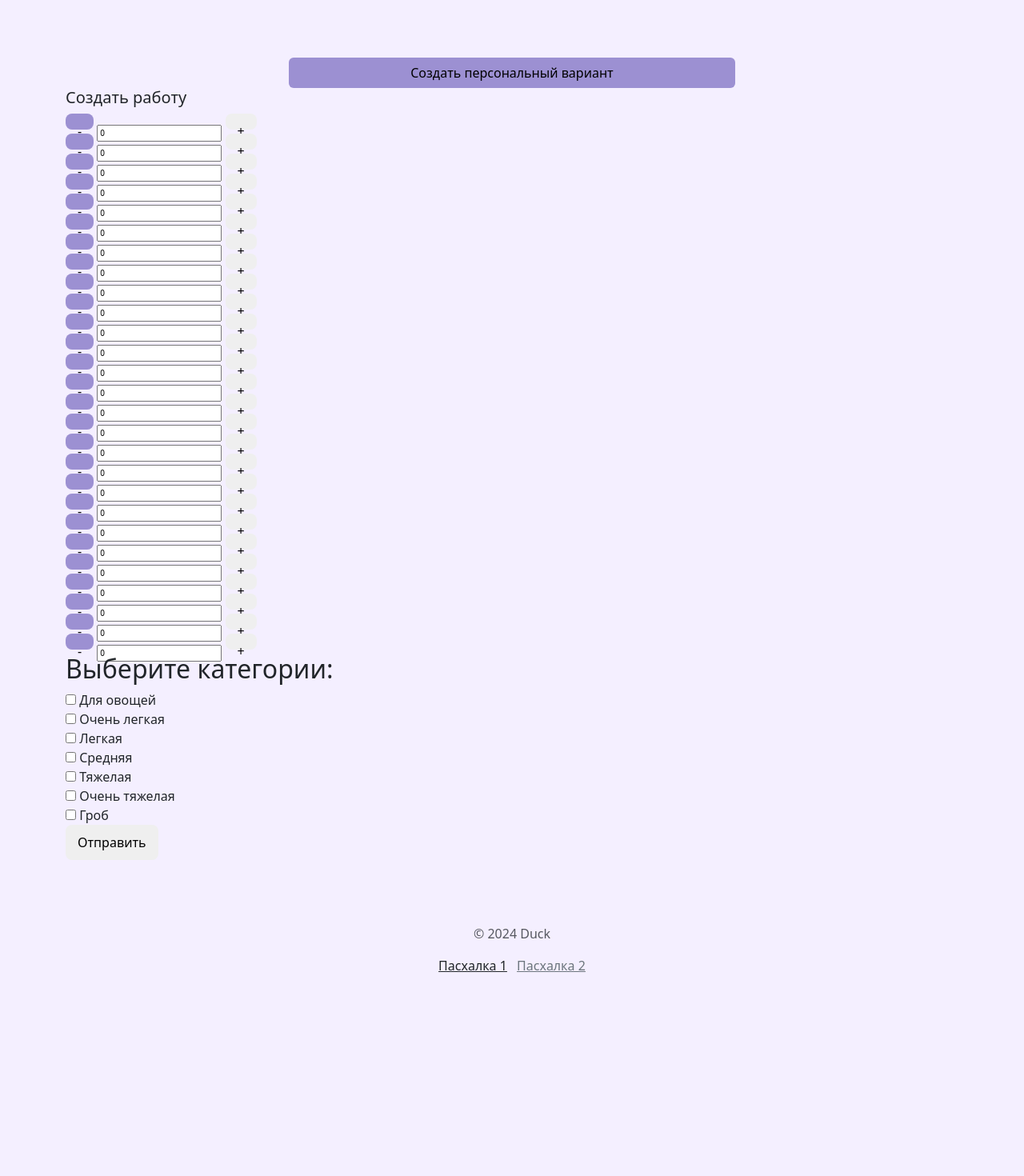
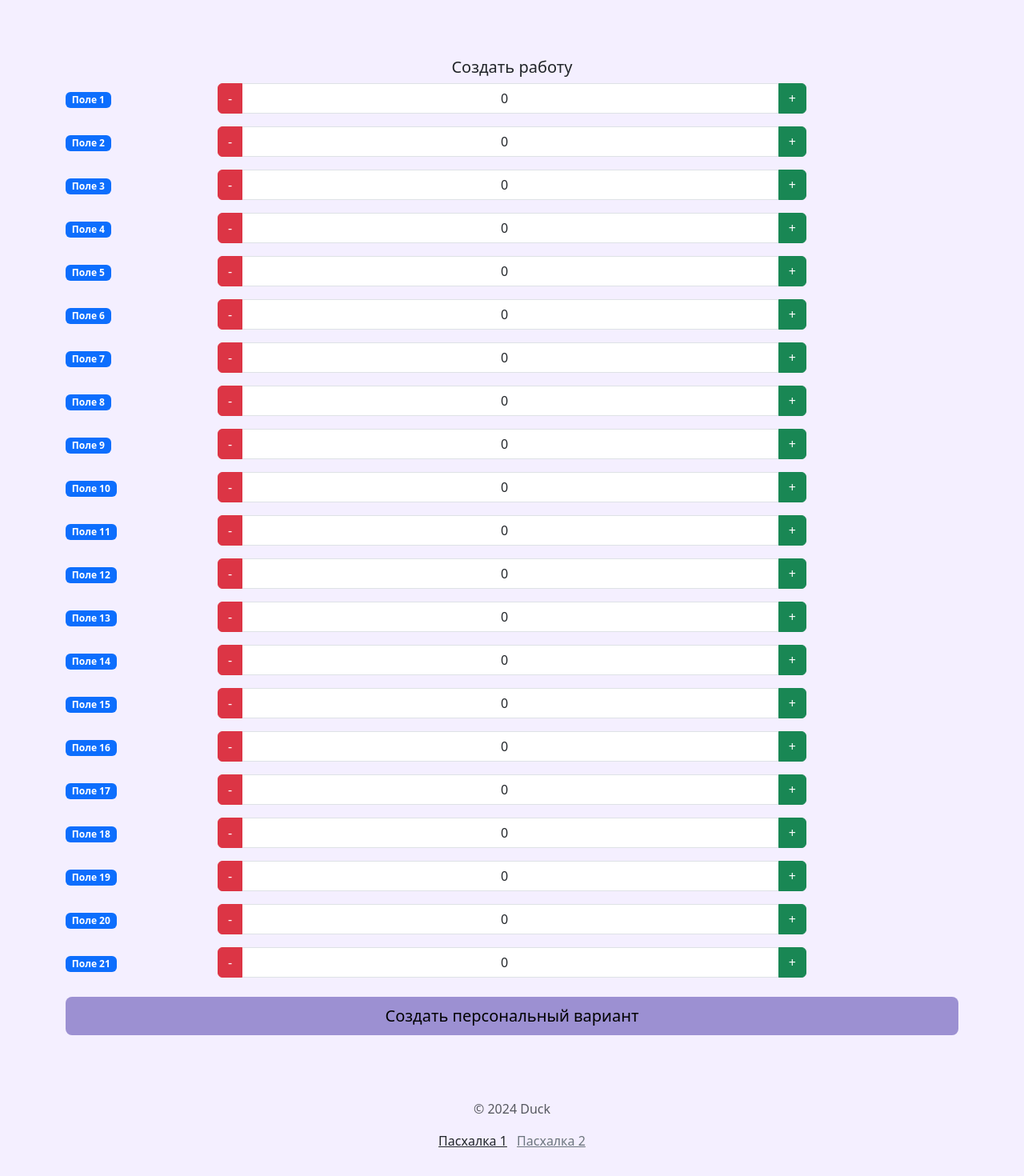
Before and after one commit to alissaryb/predprof-2025, a Flask app: page /random_work in a window 1280 px wide. Shown: the part 86-1556 px from the top of the page at 80% size. Before the commit the page ends 1301 px from the top, so only its background shows below. Run offline with Flask 3, Linux system fonts and the light colour scheme.

Commit message:
1) Рандомная работа

```diff
--- a/templates/random_work.html
+++ b/templates/random_work.html
@@ -2,60 +2,101 @@
 {% block main_content %}
 
     <div class="container py-4 py-xl-5">
-        <a class="btn btn-violet cen col-sm-12 col-md-6" href="work.html">Создать персональный вариант</a>
+        <h5 class="text-center">Создать работу</h5>
+        <form method="POST" action="/work">
+            {% for i in range(21) %}
+            <div class="row mb-3 align-items-center">
+                <div class="col-2">
+                    <span class="badge bg-primary">Поле {{ i+1 }}</span>
+                </div>
+                <div class="col-8">
+                    <div class="input-group">
+                        <button type="button" class="btn btn-danger minus-btn" onclick="decrement({{ i }})">-</button>
+                        <input type="number"
+                               class="form-control text-center"
+                               name="number_{{ i }}"
+                               id="input_{{ i }}"
+                               value="0"
+                               min="0"
+                               required>
+                        <button type="button" class="btn btn-success plus-btn" onclick="increment({{ i }})">+</button>
+                    </div>
+                </div>
+            </div>
+            {% endfor %}
 
-        <h5>Создать работу</h5>
-        <form action="" method="POST">
-        <div id="items">
-        </div>
-
-        <div class="checkbox-group">
-            <h2>Выберите категории:</h2>
-            <label><input type="checkbox" name="categories" value="Для овощей"> Для овощей</label><br>
-            <label><input type="checkbox" name="categories" value="Очень легкая"> Очень легкая</label><br>
-            <label><input type="checkbox" name="categories" value="Легкая"> Легкая</label><br>
-            <label><input type="checkbox" name="categories" value="Средняя"> Средняя</label><br>
-            <label><input type="checkbox" name="categories" value="Тяжелая"> Тяжелая</label><br>
-            <label><input type="checkbox" name="categories" value="Очень тяжелая"> Очень тяжелая</label><br>
-            <label><input type="checkbox" name="categories" value="Гроб"> Гроб</label><br>
-        </div>
-        <button type="submit">Отправить</button>
-    </form>
-
-    <script>
-        const itemsContainer = document.getElementById('items');
-        const itemCount = 27;
-
-        for (let i = 0; i < itemCount; i++) {
-            const itemDiv = document.createElement('div');
-            itemDiv.className = 'item';
-            itemDiv.innerHTML = `
-                <div style="height: 15px">
-                    <button class="btn-violet" style="height: 15px" type="button" onclick="changeValue(${i}, -1)">-</button>
-                    <input type="number" style="font-size: 10px;" name="values[]" id="value-${i}" value="0" min="0" oninput="validateInput(${i})">
-                    <button class="button" style="height: 15px" type="button" onclick="changeValue(${i}, 1)">+</button>
-                </div>
-                <div class="small-br"></div>
-                <div class="small-br"></div>
-            `;
-            itemsContainer.appendChild(itemDiv);
+            <div class="d-grid gap-2 mt-4">
+                <button type="submit" class="btn btn-violet btn-lg">Создать персональный вариант</button>
+            </div>
+        </form>
+        <script>
+        function decrement(index) {
+            const input = document.getElementById(`input_${index}`);
+            let value = parseInt(input.value) || 0;
+            if (value > 0) {
+                value--;
+                input.value = value;
+            }
         }
 
-        function changeValue(index, delta) {
-            const input = document.getElementById(`value-${index}`);
-            let currentValue = parseInt(input.value) || 0;
-            currentValue += delta;
-            input.value = currentValue < 0 ? 0 : currentValue;
-        }
-
-        function validateInput(index) {
-            const input = document.getElementById(`value-${index}`);
-            let currentValue = parseInt(input.value) || 0;
-            if (currentValue < 0) {
-                input.value = 0;
-            }
+        function increment(index) {
+            const input = document.getElementById(`input_${index}`);
+            let value = parseInt(input.value) || 0;
+            value++;
+            input.value = value;
         }
     </script>
+<!--        <form action="" method="POST">-->
+<!--        <div id="items">-->
+<!--        </div>-->
+
+<!--        <div class="checkbox-group">-->
+<!--            <h2>Выберите категории:</h2>-->
+<!--            <label><input type="checkbox" name="categories" value="Для овощей"> Для овощей</label><br>-->
+<!--            <label><input type="checkbox" name="categories" value="Очень легкая"> Очень легкая</label><br>-->
+<!--            <label><input type="checkbox" name="categories" value="Легкая"> Легкая</label><br>-->
+<!--            <label><input type="checkbox" name="categories" value="Средняя"> Средняя</label><br>-->
+<!--            <label><input type="checkbox" name="categories" value="Тяжелая"> Тяжелая</label><br>-->
+<!--            <label><input type="checkbox" name="categories" value="Очень тяжелая"> Очень тяжелая</label><br>-->
+<!--            <label><input type="checkbox" name="categories" value="Гроб"> Гроб</label><br>-->
+<!--        </div>-->
+<!--        <button type="submit">Отправить</button>-->
+<!--    </form>-->
+
+<!--    <script>-->
+<!--        const itemsContainer = document.getElementById('items');-->
+<!--        const itemCount = 27;-->
+
+<!--        for (let i = 0; i < itemCount; i++) {-->
+<!--            const itemDiv = document.createElement('div');-->
+<!--            itemDiv.className = 'item';-->
+<!--            itemDiv.innerHTML = `-->
+<!--                <div style="height: 15px">-->
+<!--                    <button class="btn-violet" style="height: 15px" type="button" onclick="changeValue(${i}, -1)">-</button>-->
+<!--                    <input type="number" style="font-size: 10px;" name="values[]" id="value-${i}" value="0" min="0" oninput="validateInput(${i})">-->
+<!--                    <button class="button" style="height: 15px" type="button" onclick="changeValue(${i}, 1)">+</button>-->
+<!--                </div>-->
+<!--                <div class="small-br"></div>-->
+<!--                <div class="small-br"></div>-->
+<!--            `;-->
+<!--            itemsContainer.appendChild(itemDiv);-->
+<!--        }-->
+
+<!--        function changeValue(index, delta) {-->
+<!--            const input = document.getElementById(`value-${index}`);-->
+<!--            let currentValue = parseInt(input.value) || 0;-->
+<!--            currentValue += delta;-->
+<!--            input.value = currentValue < 0 ? 0 : currentValue;-->
+<!--        }-->
+
+<!--        function validateInput(index) {-->
+<!--            const input = document.getElementById(`value-${index}`);-->
+<!--            let currentValue = parseInt(input.value) || 0;-->
+<!--            if (currentValue < 0) {-->
+<!--                input.value = 0;-->
+<!--            }-->
+<!--        }-->
+<!--    </script>-->
     </div>
 
 
```
